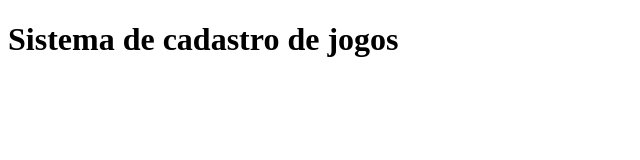
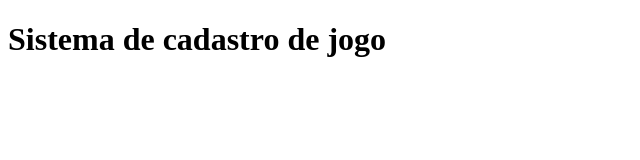
Before and after one commit to mavibrasao/sistema-de-cadastro, a plain HTML site: page index.html in a window 1280 px wide. Shown: the full height of the page, 0-640 px from the left. Drawn offline with Linux system fonts and the light colour scheme.

Commit message:
Alteração de texto do html

```diff
--- a/index.html
+++ b/index.html
@@ -7,7 +7,7 @@
         <title>Meus Jogos</title>
 </head>
 <body>
-    <h1>Sistema de cadastro de jogos</h1>
+    <h1>Sistema de cadastro de jogo</h1>
     <script src="app.js"></script>
 </body>
 </html>
```
